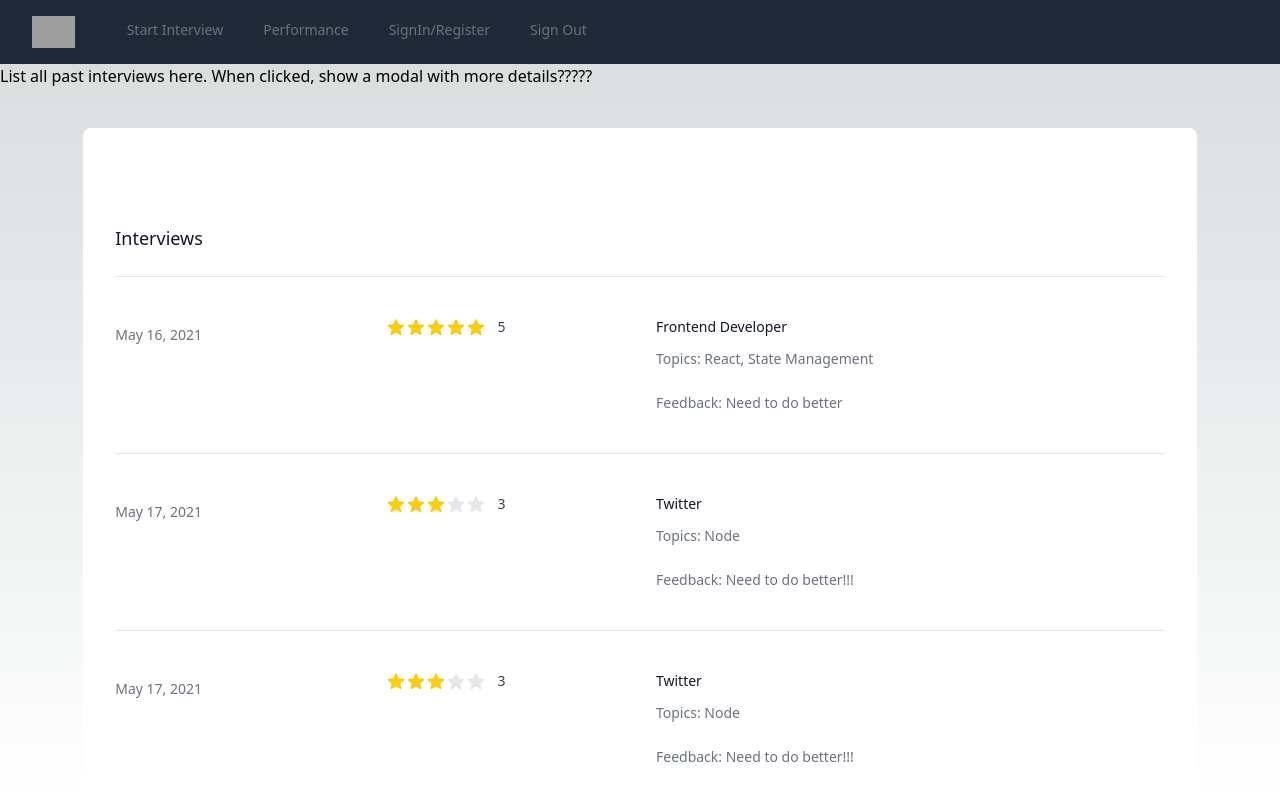
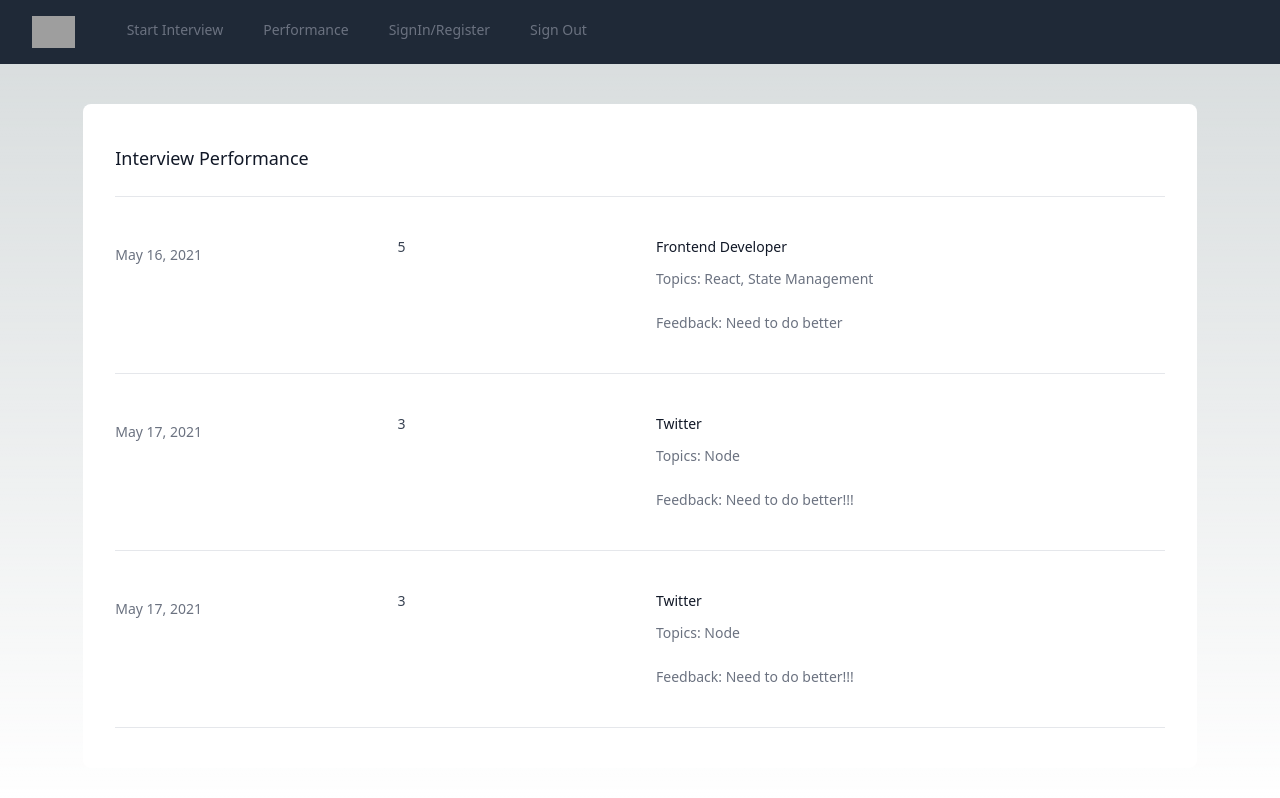
Before and after one commit to no-mountain-time/interro-ai, a Next.js app: page /stats in a window 1280 px wide. Shown: the top 798 px of the page. Built offline with nearby package versions, Linux system fonts and the light colour scheme; grey boxes are pictures that could not be loaded.

Commit message:
rating component clean up

```diff
--- a/components/Ratings.tsx
+++ b/components/Ratings.tsx
@@ -1,4 +1,4 @@
-import { StarIcon } from '@heroicons/react/20/solid'
+
 
 const interviews = [
   {
@@ -44,8 +44,8 @@ function classNames(...classes: any) {
 export default function Ratings() {
   return (
     <div className='bg-white w-[87%] mx-auto rounded-lg my-10'>
-      <div className='mx-auto max-w-2xl px-4 py-16 sm:px-6 sm:py-24 lg:max-w-7xl lg:px-8'>
-        <h2 className='text-lg font-medium text-gray-900'>Interviews</h2>
+      <div className='mx-auto max-w-2xl px-4 py-8 sm:px-6 sm:py-10 lg:max-w-7xl lg:px-8'>
+        <h2 className='text-lg font-medium text-gray-900'>Interview Performance</h2>
         <div className='mt-6 space-y-10 divide-y divide-gray-200 border-b border-t border-gray-200 pb-10'>
           {interviews.map((review) => (
             <div
@@ -53,24 +53,10 @@ export default function Ratings() {
               className='pt-10 lg:grid lg:grid-cols-12 lg:gap-x-8'
             >
               <div className='lg:col-span-8 lg:col-start-5 xl:col-span-9 xl:col-start-4 xl:grid xl:grid-cols-3 xl:items-start xl:gap-x-8'>
+
                 <div className='flex items-center xl:col-span-1'>
-                  <div className='flex items-center'>
-                    {[0, 1, 2, 3, 4].map((rating) => (
-                      <StarIcon
-                        key={rating}
-                        className={classNames(
-                          review.rating > rating
-                            ? 'text-yellow-400'
-                            : 'text-gray-200',
-                          'h-5 w-5 flex-shrink-0'
-                        )}
-                        aria-hidden='true'
-                      />
-                    ))}
-                  </div>
                   <p className='ml-3 text-sm text-gray-700'>
                     {review.rating}
-                    <span className='sr-only'> out of 5 stars</span>
                   </p>
                 </div>
 
--- a/pages/stats/index.tsx
+++ b/pages/stats/index.tsx
@@ -4,9 +4,6 @@ import Ratings from '@/components/Ratings'
 export default function Stats() {
   return (
     <>
-      <h1>
-        List all past interviews here. When clicked, show a modal with more details?????
-      </h1>
 
       <Ratings />
     </>
```
